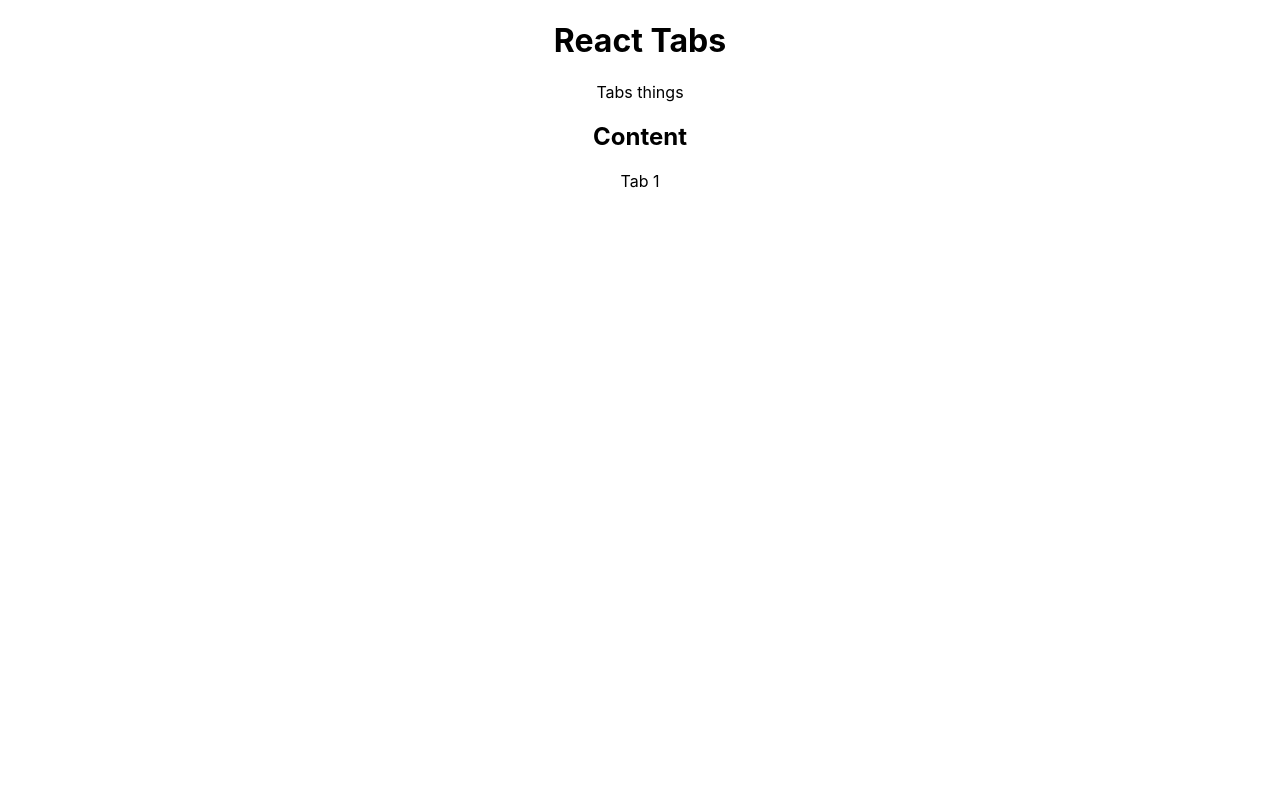
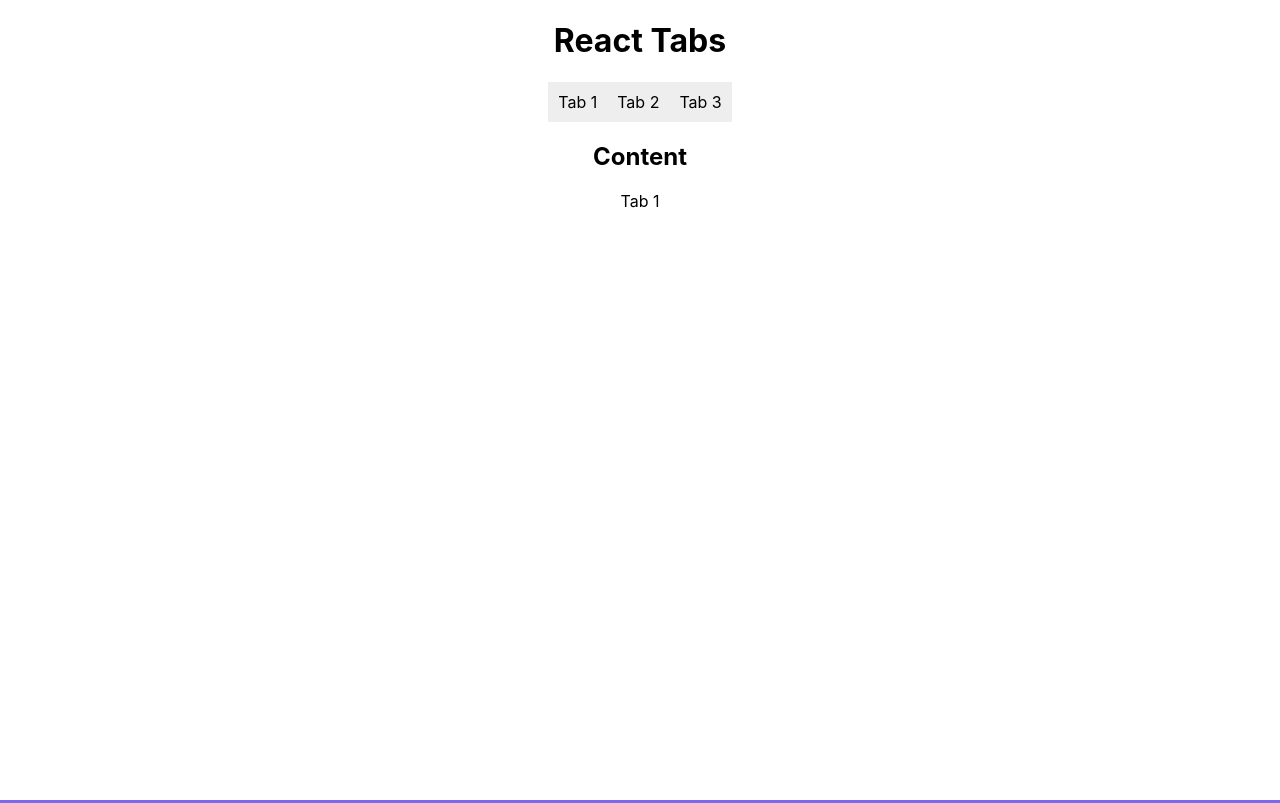
Before and after one commit to aekoh/ReactTabs, a React (Create React App) app in the folder react-tabs/: page / in a window 1280 px wide. Built offline with nearby package versions, Linux system fonts and the light colour scheme.

Commit message:
content will now match when respective button is clicked

```diff
--- a/react-tabs/src/components/Tabs.css
+++ b/react-tabs/src/components/Tabs.css
@@ -0,0 +1,26 @@
+.Tabs {
+    position: relative;
+    display: inline-block;
+    margin-bottom: 3px;
+}
+
+.Tabs__button {
+    display:inline-block;
+    padding: 10px;
+    background: #eeeeee;
+    color: black;
+    cursor: pointer;
+}
+
+.Tabs__button:hover, .Tabs__button--active {
+    background: grey;
+    color: white;
+}
+
+.Tabs__select {
+    position: absolute;
+    top: 100%;
+    left: 0;
+    right: 0;
+    border-bottom: 3px solid mediumslateblue;
+}
--- a/react-tabs/src/components/Tabs.js
+++ b/react-tabs/src/components/Tabs.js
@@ -7,7 +7,22 @@ class Tabs extends Component {
     render() {
         return (
           <div className="tabs">
-                Tabs things
+                {React.Children.map(this.props.children, (child, i) => {
+                    let className=`Tabs__button`;
+                    if (child.key === this.props.active) {
+                        className = `${className} Tabs__button--active`;
+                    }
+                    return (
+                     <div className="Tabs__button"
+                     onClick={() => {
+                         this.props.onChange(child.key);
+                     }}
+                     >
+                        {child}
+
+                    </div>
+                    );
+                })}
              <div
               className="Tabs__select"
              />
```
Also changed, not shown: react-tabs/src/components/Tab.js (deleted, +0 -13 lines).
